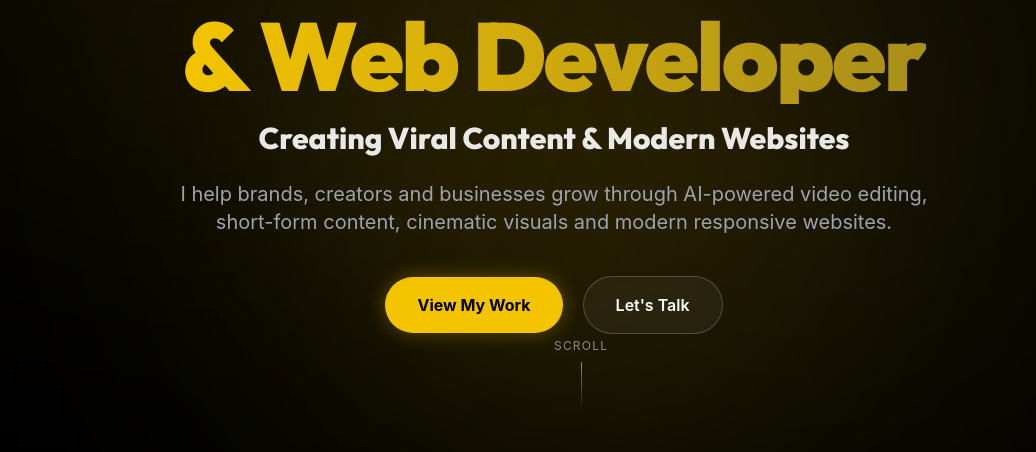
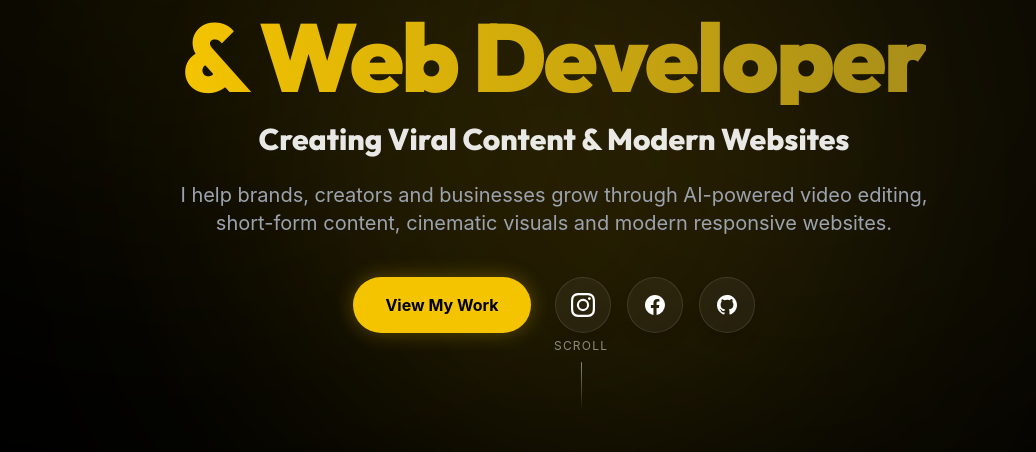
Before and after one commit to mbilaashraf003-hash/bilalportfolio, a React (Vite) app: page / in a window 1280 px wide. Shown: the part 1350-1802 px from the top of the page, without its empty margins (86-1122 px from the left). Built offline with nearby package versions, Linux system fonts and the light colour scheme.

Commit message:
Update Hero layout: replace Let's Talk button with inline social links

```diff
--- a/src/components/Hero.jsx
+++ b/src/components/Hero.jsx
@@ -1,5 +1,6 @@
 import React, { useEffect, useRef } from 'react';
 import { gsap } from 'gsap';
+import SocialLinks from './SocialLinks';
 
 const Hero = () => {
   const containerRef = useRef(null);
@@ -66,7 +67,7 @@ const Hero = () => {
           I help brands, creators and businesses grow through AI-powered video editing, short-form content, cinematic visuals and modern responsive websites.
         </p>
 
-        <div className="hero-text flex flex-col sm:flex-row gap-5 items-center justify-center w-full mb-10">
+        <div className="hero-text flex flex-col sm:flex-row gap-6 items-center justify-center w-full mb-10">
           <a
             href="#projects"
             onClick={(e) => {
@@ -77,16 +78,7 @@ const Hero = () => {
           >
             View My Work
           </a>
-          <a
-            href="#contact"
-            onClick={(e) => {
-              e.preventDefault();
-              document.querySelector('#contact')?.scrollIntoView({ behavior: 'smooth' });
-            }}
-            className="px-8 py-4 bg-white/5 border border-white/20 text-white font-semibold rounded-full hover:bg-white/10 transition-colors duration-300 w-full sm:w-auto backdrop-blur-sm"
-          >
-            Let's Talk
-          </a>
+          <SocialLinks className="gap-4" iconClassName="p-3.5 w-14 h-14" />
         </div>
       </div>
 
```
